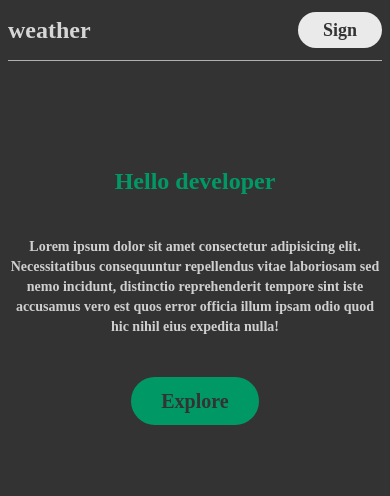
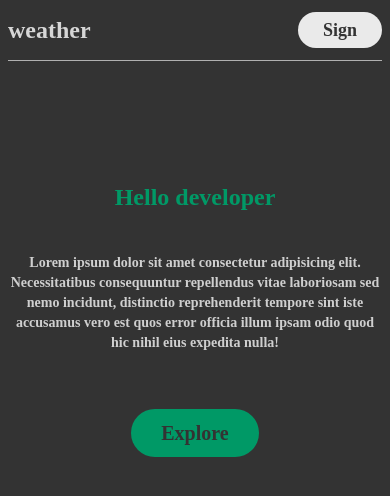
Before and after one commit to naushadalammtd871/builder-project, a React (Vite) app: page / in a window 390 px wide. Shown: the top 496 px of the page. Built offline with nearby package versions, Linux system fonts and the light colour scheme; no server answers.

Commit message:
Update Home.jsx

```diff
--- a/src/component/Home.jsx
+++ b/src/component/Home.jsx
@@ -6,7 +6,7 @@ import { useNavigate } from 'react-router-dom'
 const Home = () => {
     const navigate = useNavigate();
   return (
-    <div className='flex items-center mt-26 sm:mt-40 justify-center flex-col gap-10'>
+    <div className='flex items-center mt-30 sm:mt-40 justify-center flex-col gap-10'>
         <motion.div initial={{opacity: 0, y: -500}} animate={{opacity: 1, y: 0}} transition={{duration: 2}} className="">
             <h1 className='text-emerald-600 sm:text-3xl text-2xl font-bold'>Hello developer</h1>
         </motion.div>
@@ -15,7 +15,7 @@ const Home = () => {
                 Lorem ipsum dolor sit amet consectetur adipisicing elit. Necessitatibus consequuntur repellendus vitae laboriosam sed nemo incidunt, distinctio reprehenderit tempore sint iste accusamus vero est quos error officia illum ipsam odio quod hic nihil eius expedita nulla!
             </p>
         </motion.div>
-        <motion.button onClick={() => navigate("/lowerpart")} initial={{opacity: 0, x: 500}} animate={{opacity: 1, x: 0}} transition={{duration: 2}} className='text-xl font-bold text-[#333333] bg-emerald-600 py-[10px] px-[30px] rounded-full'>Explore</motion.button>
+        <motion.button onClick={() => navigate("/lowerpart")} initial={{opacity: 0, x: 500}} animate={{opacity: 1, x: 0}} transition={{duration: 2}} className='text-xl font-bold text-[#333333] bg-emerald-600 py-[10px] mt-4 px-[30px] rounded-full'>Explore</motion.button>
     </div>
   )
 }
```
